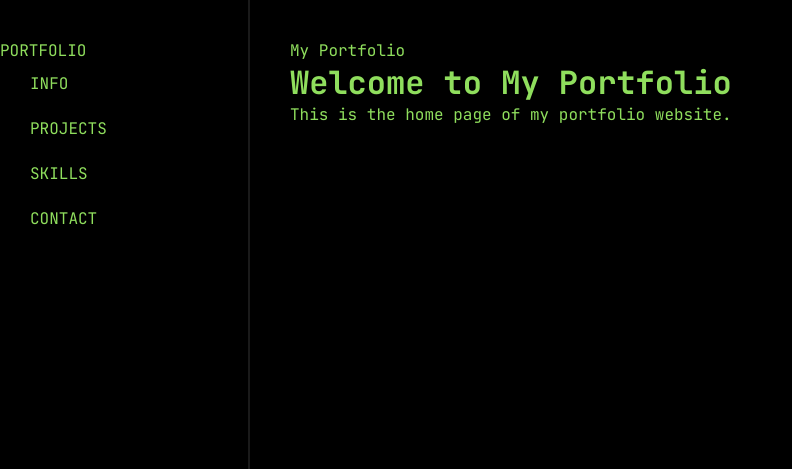
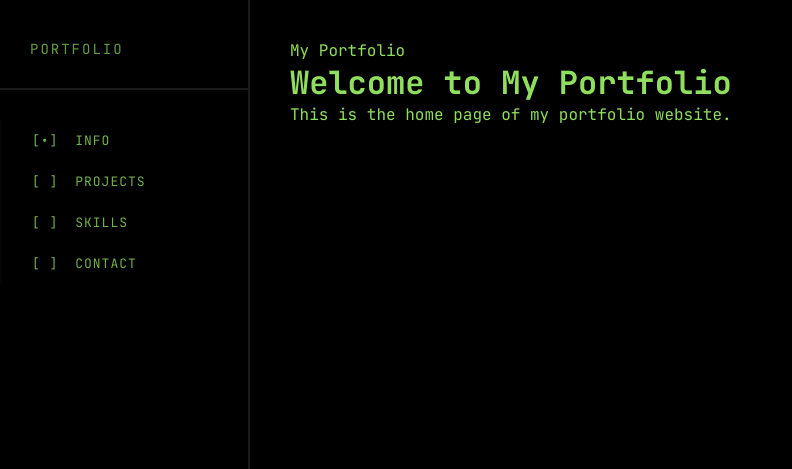
Before and after one commit to decccmcc/my-portfolio, a Django app: page / in a window 1280 px wide. Shown: the top 469 px of the page, without its empty margins (0-792 px from the left). Run offline with Django 5.2, Linux system fonts and the light colour scheme.

Commit message:
Enhance sidebar styles and update navigation links

```diff
--- a/static/css/style.css
+++ b/static/css/style.css
@@ -23,6 +23,7 @@ body {
     min-height: 100vh;
 }
 /* Navigation sidebar */
+
 .sidebar {
     width: 250px;
     background: var(--color-bg-primary);
@@ -34,6 +35,18 @@ body {
     overflow-y: auto;
 }
 
+.sidebar-header {
+    padding: 0 30px 30px;
+    border-bottom: 2px solid #1a1a1a;
+    margin-bottom: 30px;
+}
+
+.sidebar-title {
+    font-size: 14px;
+    letter-spacing: 2px;
+    opacity: 0.7;
+}
+
 .nav-menu {
     list-style: none;
 }
@@ -43,6 +56,27 @@ body {
     padding: 12px 30px;
     color: var(--color-primary);
     text-decoration: none;
+    font-size: 13px;
+    letter-spacing: 1px;
+    opacity: 0.8;
+    border-left: 2px solid var(--color-primary-light);
+    transition: all 0.2s ease;
+}
+
+.nav-link::before {
+    content: '[ ] ';
+    margin-right: 8px;
+}
+
+.nav-link:hover {
+    opacity: 1;
+    background: var(--color-primary-light);
+    border-left-color: var(--color-primary);
+    text-shadow: 0 0 8px var(--color-primary-glow);
+}
+
+.nav-link.active::before {
+    content: '[•] ';
 }
 
 /* Main content area */
@@ -89,7 +123,7 @@ body {
 
 .project-card:hover {
     border-color: var(--color-primary);
-
+    box-shadow: 0 0 8px var(--color-primary-glow);
 }
 
 .project-card-header {
--- a/templates/base.html
+++ b/templates/base.html
@@ -20,13 +20,13 @@
         </div>
         <ul class="nav-menu">
             <li class="nav-item">
-                <a href="/" class="nav-link">INFO</a>
+                <a href="{% url 'home' %}" class="nav-link {% if request.resolver_match.url_name == 'home' %}active{% endif %}">INFO</a>
             </li>
             <li class="nav-item">
-                <a href="/projects/" class="nav-link">PROJECTS</a>
+                <a href="{% url 'projects' %}" class="nav-link {% if request.resolver_match.url_name == 'projects' %}active{% endif %}">PROJECTS</a>
             </li>
             <li class="nav-item">
-                <a href="/skills/" class="nav-link">SKILLS</a>
+                <a href="{% url 'skills' %}" class="nav-link {% if request.resolver_match.url_name == 'skills' %}active{% endif %}">SKILLS</a>
             </li>
             <li class="nav-item">
                 <a href="#contact" class="nav-link">CONTACT</a>
```
